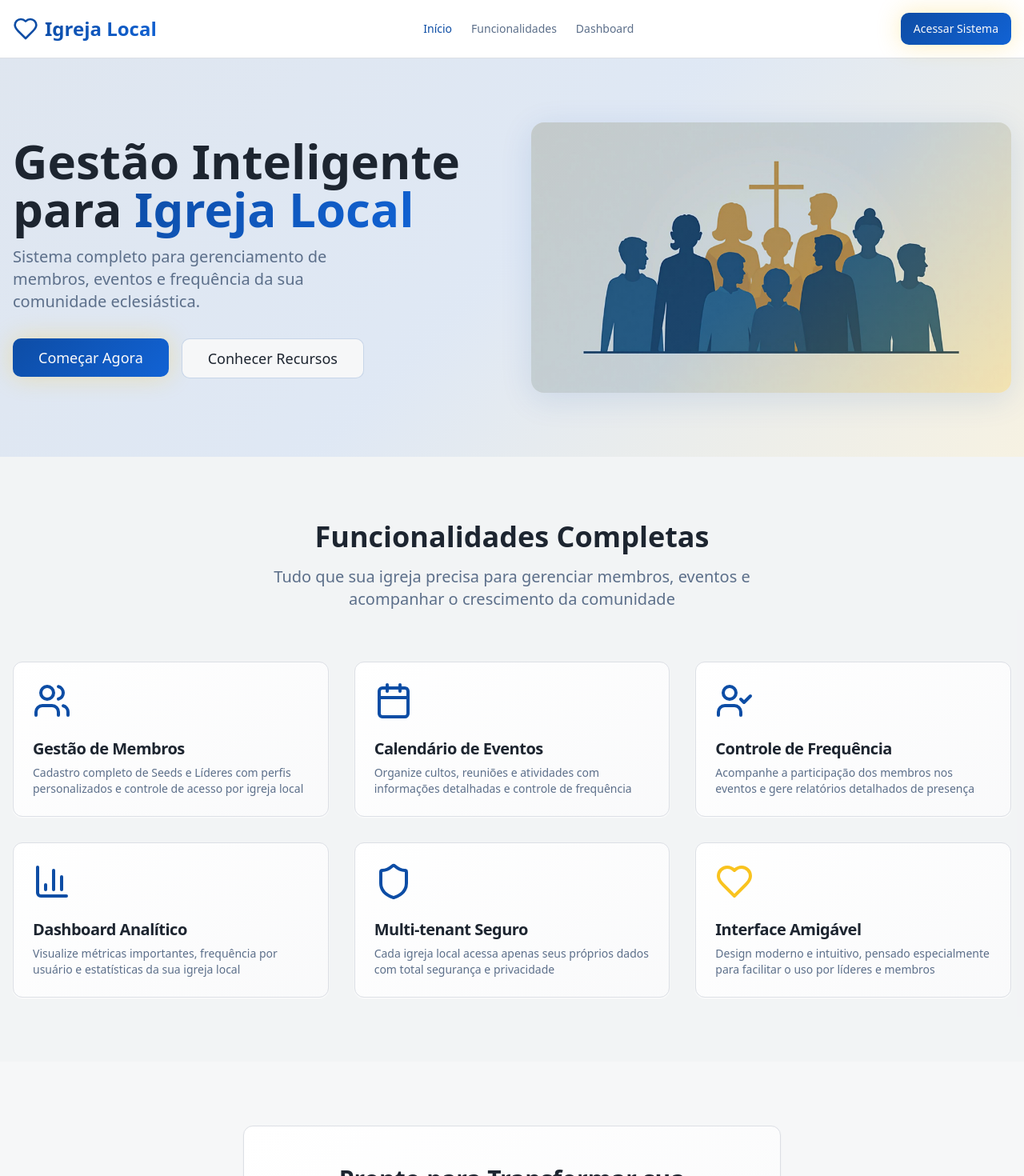
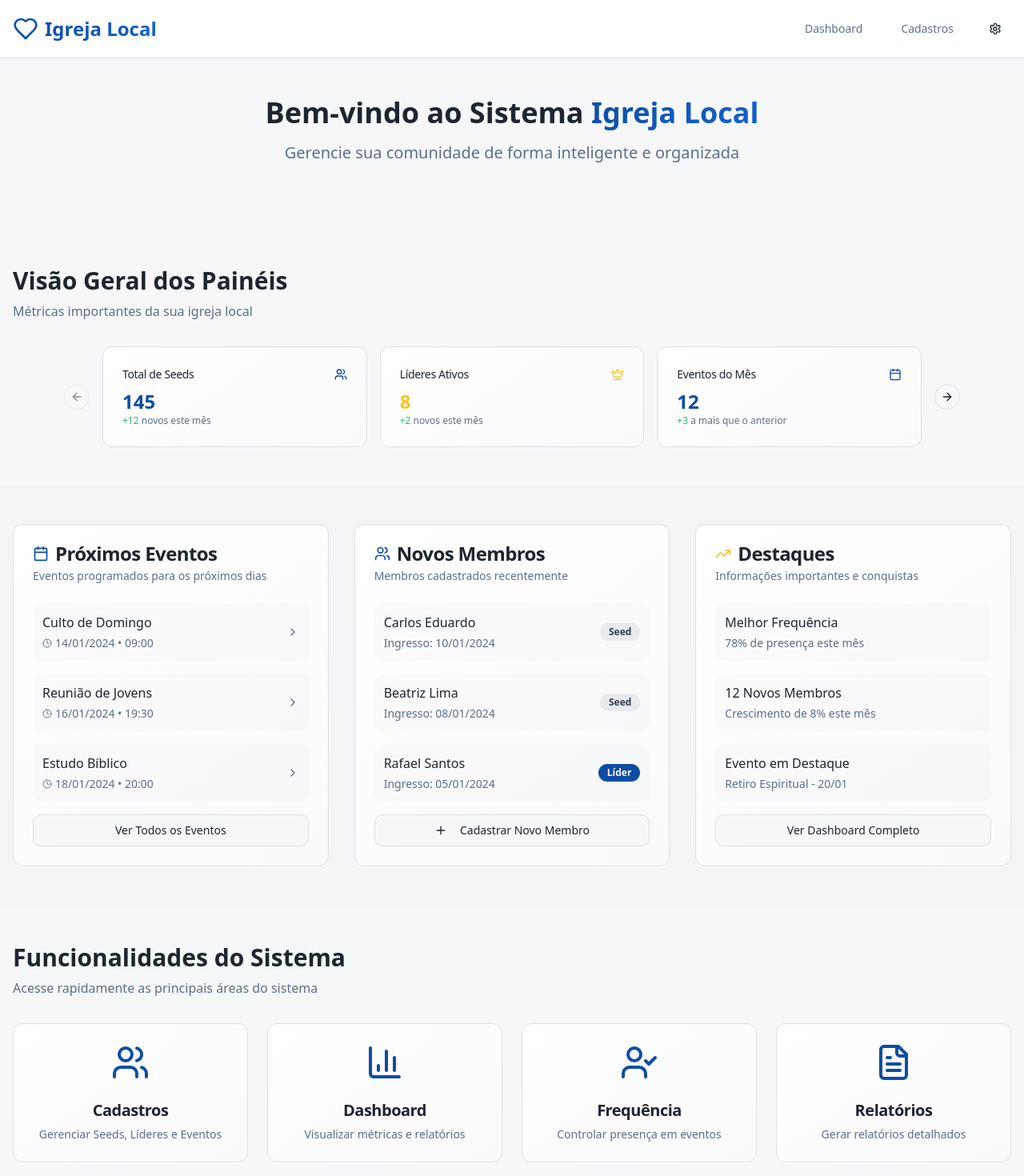
Before and after one commit to i9synconsultoria-dev/seed-leader-suite, a React (Vite) app: page / in a window 1280 px wide. Shown: the top 1470 px of the page at 80% size. Built offline with nearby package versions, Linux system fonts and the light colour scheme.

Commit message:
Add carousel and menu to homepage
Implement a carousel on the homepage to display previews of dashboard panels, upcoming events, new members, and highlights. Also, add a menu for system functionalities.

```diff
--- a/src/pages/Index.tsx
+++ b/src/pages/Index.tsx
@@ -1,13 +1,85 @@
 import { useState } from 'react';
 import { Button } from "@/components/ui/button";
 import { Card, CardContent, CardDescription, CardHeader, CardTitle } from "@/components/ui/card";
-import { Users, Calendar, BarChart3, UserCheck, Shield, Heart } from "lucide-react";
-import heroImage from "@/assets/hero-church.jpg";
+import { Badge } from "@/components/ui/badge";
+import {
+  Users,
+  Calendar,
+  BarChart3,
+  UserCheck,
+  Heart,
+  TrendingUp,
+  Crown,
+  Clock,
+  Plus,
+  Settings,
+  FileText,
+  ChevronRight
+} from "lucide-react";
 import { useNavigate } from "react-router-dom";
+import {
+  Carousel,
+  CarouselContent,
+  CarouselItem,
+  CarouselNext,
+  CarouselPrevious,
+} from "@/components/ui/carousel";
 
 const Index = () => {
   const navigate = useNavigate();
-  const [activeSection, setActiveSection] = useState('home');
+
+  // Dados mockados do dashboard
+  const stats = {
+    totalSeeds: 145,
+    totalLideres: 8,
+    eventosEstesMes: 12,
+    frequenciaMedia: 78
+  };
+
+  const proximosEventos = [
+    { id: 1, nome: "Culto de Domingo", data: "2024-01-14", horario: "09:00", local: "Templo Principal" },
+    { id: 2, nome: "Reunião de Jovens", data: "2024-01-16", horario: "19:30", local: "Sala de Jovens" },
+    { id: 3, nome: "Estudo Bíblico", data: "2024-01-18", horario: "20:00", local: "Sala 2" },
+  ];
+
+  const novosMembros = [
+    { nome: "Carlos Eduardo", tipo: "Seed", dataIngresso: "2024-01-10" },
+    { nome: "Beatriz Lima", tipo: "Seed", dataIngresso: "2024-01-08" },
+    { nome: "Rafael Santos", tipo: "Líder", dataIngresso: "2024-01-05" },
+  ];
+
+  const destaques = [
+    { titulo: "Melhor Frequência", descricao: "78% de presença este mês", tipo: "success" },
+    { titulo: "12 Novos Membros", descricao: "Crescimento de 8% este mês", tipo: "info" },
+    { titulo: "Evento em Destaque", descricao: "Retiro Espiritual - 20/01", tipo: "warning" },
+  ];
+
+  const menuFuncionalidades = [
+    {
+      titulo: "Cadastros",
+      descricao: "Gerenciar Seeds, Líderes e Eventos",
+      icon: Users,
+      rota: "/cadastros"
+    },
+    {
+      titulo: "Dashboard",
+      descricao: "Visualizar métricas e relatórios",
+      icon: BarChart3,
+      rota: "/dashboard"
+    },
+    {
+      titulo: "Frequência",
+      descricao: "Controlar presença em eventos",
+      icon: UserCheck,
+      rota: "/dashboard"
+    },
+    {
+      titulo: "Relatórios",
+      descricao: "Gerar relatórios detalhados",
+      icon: FileText,
+      rota: "/dashboard"
+    },
+  ];
 
   return (
     <div className="min-h-screen bg-background">
@@ -20,173 +92,241 @@ const Index = () => {
               Igreja Local
             </span>
           </div>
-          <div className="hidden md:flex space-x-6">
-            <button
-              onClick={() => setActiveSection('home')}
-              className={`text-sm font-medium transition-colors ${activeSection === 'home' ? 'text-primary' : 'text-muted-foreground hover:text-primary'}`}
-            >
-              Início
-            </button>
-            <button
-              onClick={() => setActiveSection('features')}
-              className={`text-sm font-medium transition-colors ${activeSection === 'features' ? 'text-primary' : 'text-muted-foreground hover:text-primary'}`}
-            >
-              Funcionalidades
-            </button>
-            <button
-              onClick={() => setActiveSection('dashboard')}
-              className={`text-sm font-medium transition-colors ${activeSection === 'dashboard' ? 'text-primary' : 'text-muted-foreground hover:text-primary'}`}
+          <div className="flex items-center space-x-4">
+            <Button
+              variant="ghost"
+              onClick={() => navigate('/dashboard')}
+              className="text-muted-foreground hover:text-primary"
             >
               Dashboard
-            </button>
+            </Button>
+            <Button
+              variant="ghost"
+              onClick={() => navigate('/cadastros')}
+              className="text-muted-foreground hover:text-primary"
+            >
+              Cadastros
+            </Button>
+            <Button variant="ghost" size="icon">
+              <Settings className="h-4 w-4" />
+            </Button>
           </div>
-          <Button
-            variant="default"
-            onClick={() => navigate('/cadastros')}
-            className="bg-gradient-primary hover:opacity-90 transition-opacity shadow-glow"
-          >
-            Acessar Sistema
-          </Button>
         </div>
       </nav>
 
-      {/* Hero Section */}
-      <section className="relative py-20 overflow-hidden">
-        <div className="absolute inset-0 bg-gradient-hero opacity-10"></div>
-        <div className="container mx-auto px-4 relative z-10">
-          <div className="grid lg:grid-cols-2 gap-12 items-center">
-            <div className="space-y-8">
-              <div className="space-y-4">
-                <h1 className="text-5xl lg:text-6xl font-bold leading-tight">
-                  Gestão Inteligente para
-                  <span className="bg-gradient-primary bg-clip-text text-transparent"> Igreja Local</span>
-                </h1>
-                <p className="text-xl text-muted-foreground max-w-md">
-                  Sistema completo para gerenciamento de membros, eventos e frequência da sua comunidade eclesiástica.
-                </p>
-              </div>
-              <div className="flex flex-col sm:flex-row gap-4">
-                <Button
-                  size="lg"
-                  onClick={() => navigate('/cadastros')}
-                  className="bg-gradient-primary hover:opacity-90 transition-opacity shadow-glow text-lg px-8 py-6"
-                >
-                  Começar Agora
-                </Button>
-                <Button
-                  size="lg"
-                  variant="outline"
-                  onClick={() => setActiveSection('features')}
-                  className="text-lg px-8 py-6 border-primary/20 hover:bg-primary/5"
-                >
-                  Conhecer Recursos
-                </Button>
-              </div>
-            </div>
-            <div className="relative">
-              <img
-                src={heroImage}
-                alt="Comunidade Igreja Local"
-                className="w-full rounded-2xl shadow-elevated"
-              />
-              <div className="absolute inset-0 bg-gradient-hero opacity-20 rounded-2xl"></div>
-            </div>
+      {/* Welcome Section */}
+      <section className="py-12 bg-gradient-hero/10">
+        <div className="container mx-auto px-4">
+          <div className="text-center mb-8">
+            <h1 className="text-4xl font-bold mb-4">
+              Bem-vindo ao Sistema
+              <span className="bg-gradient-primary bg-clip-text text-transparent"> Igreja Local</span>
+            </h1>
+            <p className="text-xl text-muted-foreground">
+              Gerencie sua comunidade de forma inteligente e organizada
+            </p>
           </div>
         </div>
       </section>
 
-      {/* Features Section */}
-      <section className="py-20 bg-secondary/30">
+      {/* Dashboard Preview Carousel */}
+      <section className="py-12">
         <div className="container mx-auto px-4">
-          <div className="text-center mb-16">
-            <h2 className="text-4xl font-bold mb-4">Funcionalidades Completas</h2>
-            <p className="text-xl text-muted-foreground max-w-2xl mx-auto">
-              Tudo que sua igreja precisa para gerenciar membros, eventos e acompanhar o crescimento da comunidade
-            </p>
+          <div className="mb-8">
+            <h2 className="text-3xl font-bold mb-2">Visão Geral dos Painéis</h2>
+            <p className="text-muted-foreground">Métricas importantes da sua igreja local</p>
           </div>
 
-          <div className="grid md:grid-cols-2 lg:grid-cols-3 gap-8">
-            <Card className="bg-gradient-card shadow-card hover:shadow-elevated transition-all duration-300">
+          <Carousel className="w-full max-w-5xl mx-auto">
+            <CarouselContent>
+              <CarouselItem className="md:basis-1/2 lg:basis-1/3">
+                <Card className="bg-gradient-card shadow-card hover:shadow-elevated transition-all duration-300">
+                  <CardHeader className="flex flex-row items-center justify-between space-y-0 pb-2">
+                    <CardTitle className="text-sm font-medium">Total de Seeds</CardTitle>
+                    <Users className="h-4 w-4 text-primary" />
+                  </CardHeader>
+                  <CardContent>
+                    <div className="text-2xl font-bold text-primary">{stats.totalSeeds}</div>
+                    <p className="text-xs text-muted-foreground">
+                      <span className="text-success">+12</span> novos este mês
+                    </p>
+                  </CardContent>
+                </Card>
+              </CarouselItem>
+
+              <CarouselItem className="md:basis-1/2 lg:basis-1/3">
+                <Card className="bg-gradient-card shadow-card hover:shadow-elevated transition-all duration-300">
+                  <CardHeader className="flex flex-row items-center justify-between space-y-0 pb-2">
+                    <CardTitle className="text-sm font-medium">Líderes Ativos</CardTitle>
+                    <Crown className="h-4 w-4 text-accent" />
+                  </CardHeader>
+                  <CardContent>
+                    <div className="text-2xl font-bold text-accent">{stats.totalLideres}</div>
+                    <p className="text-xs text-muted-foreground">
+                      <span className="text-success">+2</span> novos este mês
+                    </p>
+                  </CardContent>
+                </Card>
+              </CarouselItem>
+
+              <CarouselItem className="md:basis-1/2 lg:basis-1/3">
+                <Card className="bg-gradient-card shadow-card hover:shadow-elevated transition-all duration-300">
+                  <CardHeader className="flex flex-row items-center justify-between space-y-0 pb-2">
+                    <CardTitle className="text-sm font-medium">Eventos do Mês</CardTitle>
+                    <Calendar className="h-4 w-4 text-primary" />
+                  </CardHeader>
+                  <CardContent>
+                    <div className="text-2xl font-bold text-primary">{stats.eventosEstesMes}</div>
+                    <p className="text-xs text-muted-foreground">
+                      <span className="text-success">+3</span> a mais que o anterior
+                    </p>
+                  </CardContent>
+                </Card>
+              </CarouselItem>
+
+              <CarouselItem className="md:basis-1/2 lg:basis-1/3">
+                <Card className="bg-gradient-card shadow-card hover:shadow-elevated transition-all duration-300">
+                  <CardHeader className="flex flex-row items-center justify-between space-y-0 pb-2">
+                    <CardTitle className="text-sm font-medium">Frequência Média</CardTitle>
+                    <TrendingUp className="h-4 w-4 text-success" />
+                  </CardHeader>
+                  <CardContent>
+                    <div className="text-2xl font-bold text-success">{stats.frequenciaMedia}%</div>
+                    <p className="text-xs text-muted-foreground">
+                      <span className="text-success">+5%</span> em relação ao mês anterior
+                    </p>
+                  </CardContent>
+                </Card>
+              </CarouselItem>
+            </CarouselContent>
+            <CarouselPrevious />
+            <CarouselNext />
+          </Carousel>
+        </div>
+      </section>
+
+      {/* Grid de Seções */}
+      <section className="py-12 bg-secondary/30">
+        <div className="container mx-auto px-4">
+          <div className="grid lg:grid-cols-3 gap-8">
+            {/* Próximos Eventos */}
+            <Card className="bg-gradient-card shadow-card">
               <CardHeader>
-                <Users className="h-12 w-12 text-primary mb-4" />
-                <CardTitle className="text-xl">Gestão de Membros</CardTitle>
-                <CardDescription>
-                  Cadastro completo de Seeds e Líderes com perfis personalizados e controle de acesso por igreja local
-                </CardDescription>
+                <CardTitle className="flex items-center gap-2">
+                  <Calendar className="h-5 w-5 text-primary" />
+                  Próximos Eventos
+                </CardTitle>
+                <CardDescription>Eventos programados para os próximos dias</CardDescription>
               </CardHeader>
+              <CardContent className="space-y-4">
+                {proximosEventos.map(evento => (
+                  <div key={evento.id} className="flex items-center justify-between p-3 bg-secondary/20 rounded-lg">
+                    <div className="space-y-1">
+                      <p className="font-medium">{evento.nome}</p>
+                      <p className="text-sm text-muted-foreground flex items-center gap-1">
+                        <Clock className="h-3 w-3" />
+                        {new Date(evento.data).toLocaleDateString('pt-BR')} • {evento.horario}
+                      </p>
+                    </div>
+                    <ChevronRight className="h-4 w-4 text-muted-foreground" />
+                  </div>
+                ))}
+                <Button
+                  variant="outline"
+                  className="w-full mt-4"
+                  onClick={() => navigate('/dashboard')}
+                >
+                  Ver Todos os Eventos
+                </Button>
+              </CardContent>
             </Card>
 
-            <Card className="bg-gradient-card shadow-card hover:shadow-elevated transition-all duration-300">
+            {/* Novos Membros */}
+            <Card className="bg-gradient-card shadow-card">
               <CardHeader>
-                <Calendar className="h-12 w-12 text-primary mb-4" />
-                <CardTitle className="text-xl">Calendário de Eventos</CardTitle>
-                <CardDescription>
-                  Organize cultos, reuniões e atividades com informações detalhadas e controle de frequência
-                </CardDescription>
+                <CardTitle className="flex items-center gap-2">
+                  <Users className="h-5 w-5 text-primary" />
+                  Novos Membros
+                </CardTitle>
+                <CardDescription>Membros cadastrados recentemente</CardDescription>
               </CardHeader>
+              <CardContent className="space-y-4">
+                {novosMembros.map((membro, index) => (
+                  <div key={index} className="flex items-center justify-between p-3 bg-secondary/20 rounded-lg">
+                    <div className="space-y-1">
+                      <p className="font-medium">{membro.nome}</p>
+                      <p className="text-sm text-muted-foreground">
+                        Ingresso: {new Date(membro.dataIngresso).toLocaleDateString('pt-BR')}
+                      </p>
+                    </div>
+                    <Badge variant={membro.tipo === 'Líder' ? 'default' : 'secondary'}>
+                      {membro.tipo}
+                    </Badge>
+                  </div>
+                ))}
+                <Button
+                  variant="outline"
+                  className="w-full mt-4"
+                  onClick={() => navigate('/cadastros')}
+                >
+                  <Plus className="h-4 w-4 mr-2" />
+                  Cadastrar Novo Membro
+                </Button>
+              </CardContent>
             </Card>
 
-            <Card className="bg-gradient-card shadow-card hover:shadow-elevated transition-all duration-300">
+            {/* Destaques */}
+            <Card className="bg-gradient-card shadow-card">
               <CardHeader>
-                <UserCheck className="h-12 w-12 text-primary mb-4" />
-                <CardTitle className="text-xl">Controle de Frequência</CardTitle>
-                <CardDescription>
-                  Acompanhe a participação dos membros nos eventos e gere relatórios detalhados de presença
-                </CardDescription>
+                <CardTitle className="flex items-center gap-2">
+                  <TrendingUp className="h-5 w-5 text-accent" />
+                  Destaques
+                </CardTitle>
+                <CardDescription>Informações importantes e conquistas</CardDescription>
               </CardHeader>
-            </Card>
-
-            <Card className="bg-gradient-card shadow-card hover:shadow-elevated transition-all duration-300">
-              <CardHeader>
-                <BarChart3 className="h-12 w-12 text-primary mb-4" />
-                <CardTitle className="text-xl">Dashboard Analítico</CardTitle>
-                <CardDescription>
-                  Visualize métricas importantes, frequência por usuário e estatísticas da sua igreja local
-                </CardDescription>
-              </CardHeader>
-            </Card>
-
-            <Card className="bg-gradient-card shadow-card hover:shadow-elevated transition-all duration-300">
-              <CardHeader>
-                <Shield className="h-12 w-12 text-primary mb-4" />
-                <CardTitle className="text-xl">Multi-tenant Seguro</CardTitle>
-                <CardDescription>
-                  Cada igreja local acessa apenas seus próprios dados com total segurança e privacidade
-                </CardDescription>
-              </CardHeader>
-            </Card>
-
-            <Card className="bg-gradient-card shadow-card hover:shadow-elevated transition-all duration-300">
-              <CardHeader>
-                <Heart className="h-12 w-12 text-accent mb-4" />
-                <CardTitle className="text-xl">Interface Amigável</CardTitle>
-                <CardDescription>
-                  Design moderno e intuitivo, pensado especialmente para facilitar o uso por líderes e membros
-                </CardDescription>
-              </CardHeader>
+              <CardContent className="space-y-4">
+                {destaques.map((destaque, index) => (
+                  <div key={index} className="p-3 bg-secondary/20 rounded-lg">
+                    <p className="font-medium mb-1">{destaque.titulo}</p>
+                    <p className="text-sm text-muted-foreground">{destaque.descricao}</p>
+                  </div>
+                ))}
+                <Button
+                  variant="outline"
+                  className="w-full mt-4"
+                  onClick={() => navigate('/dashboard')}
+                >
+                  Ver Dashboard Completo
+                </Button>
+              </CardContent>
             </Card>
           </div>
         </div>
       </section>
 
-      {/* CTA Section */}
-      <section className="py-20">
-        <div className="container mx-auto px-4 text-center">
-          <Card className="max-w-2xl mx-auto bg-gradient-card shadow-elevated p-12">
-            <CardContent className="space-y-6">
-              <h3 className="text-3xl font-bold">Pronto para Transformar sua Igreja Local?</h3>
-              <p className="text-lg text-muted-foreground">
-                Comece agora mesmo e veja como nossa plataforma pode ajudar sua comunidade a crescer de forma organizada.
-              </p>
-              <Button
-                size="lg"
-                onClick={() => navigate('/cadastros')}
-                className="bg-gradient-primary hover:opacity-90 transition-opacity shadow-glow text-lg px-8 py-6"
+      {/* Menu de Funcionalidades */}
+      <section className="py-12">
+        <div className="container mx-auto px-4">
+          <div className="mb-8">
+            <h2 className="text-3xl font-bold mb-2">Funcionalidades do Sistema</h2>
+            <p className="text-muted-foreground">Acesse rapidamente as principais áreas do sistema</p>
+          </div>
+
+          <div className="grid md:grid-cols-2 lg:grid-cols-4 gap-6">
+            {menuFuncionalidades.map((item) => (
+              <Card
+                key={item.titulo}
+                className="bg-gradient-card shadow-card hover:shadow-elevated transition-all duration-300 cursor-pointer"
+                onClick={() => navigate(item.rota)}
               >
-                Iniciar Cadastros
-              </Button>
-            </CardContent>
-          </Card>
+                <CardHeader className="text-center">
+                  <item.icon className="h-12 w-12 text-primary mx-auto mb-4" />
+                  <CardTitle className="text-xl">{item.titulo}</CardTitle>
+                  <CardDescription>{item.descricao}</CardDescription>
+                </CardHeader>
+              </Card>
+            ))}
+          </div>
         </div>
       </section>
     </div>
```
